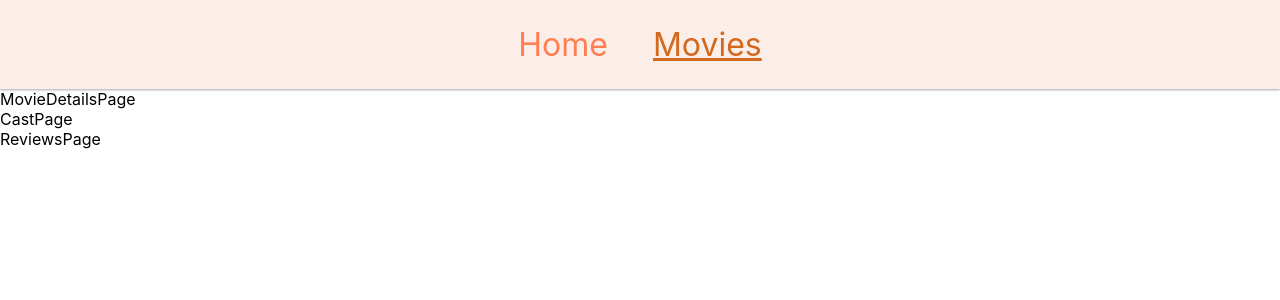
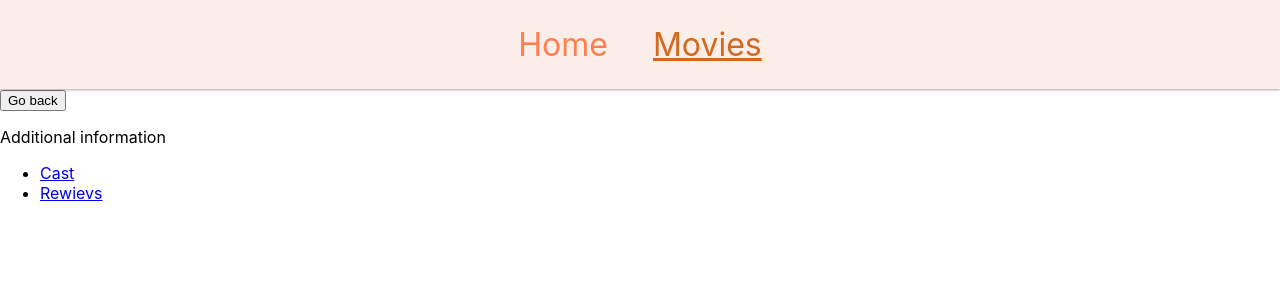
Before and after one commit to KaterynaMal/goit-react-hw-05-movies, a React (Create React App) app: page /goit-react-hw-05-movies/movies/1 in a window 1280 px wide. Shown: the top 300 px of the page. Built offline with nearby package versions, Linux system fonts and the light colour scheme; no server answers.

Commit message:
cast,reviews

```diff
--- a/src/pages/CastPage.jsx
+++ b/src/pages/CastPage.jsx
@@ -1,8 +1,61 @@
-import React from 'react'
+import { useEffect, useState } from 'react';
+import React from 'react';
+import { useParams, Link, useLocation } from 'react-router-dom';
+
+import { requestMovies } from 'services/api';
 
 const CastPage = () => {
+  const { movieId } = useParams();
+  const [cast, setCast] = useState(null);
+  const location = useLocation();
+  const [backLink] = useState(location.state?.from ?? '/');
+
+
+  useEffect(() => {
+    if (!movieId) return;
+
+    const fetchCast = async () => {
+      try {
+        const endpoint = `/movie/${movieId}/credits`;
+        const result = await requestMovies(endpoint);
+        setCast(result.cast);
+      } catch (error) {
+        console.error('Error:', error.message);
+      }
+    };
+    fetchCast();
+  }, [movieId]);
+
   return (
-    <div>CastPage</div>
-  )
-}
-export default CastPage ;
+    <div>
+      <Link to={backLink}>
+        <button type='button'>Go back</button>
+      </Link>
+      {cast && (
+        <ul>
+          {cast.map(actor => (
+            <li
+              key={
+                cast.some(child => child.id === actor.id)
+                  ? actor.id + Math.floor(Math.random() * 1000000)
+                  : actor.id
+              }
+            >
+              <img
+                src={
+                  actor.profile_path
+                    ? `https://image.tmdb.org/t/p/w200/${actor.profile_path}`
+                    : 'https://lh3.googleusercontent.com/pw/ABLVV84zci9C9zWeXHgV9_NUIfxRzW_2SyA3whYBaXKw-mF-AB8bYqM2abi0T5518xnJmjAH0f2AkDYz8PGjJHkORp7Czcuw7_oK_ZRVlep-TCCFXh98G7GA7i5EeVXXnr2PrwMOwAHPqxnlDQ5_lKz0__rZQw=w600-h600-s-no-gm?authuser=0'
+                }
+                alt={actor.name}
+              />
+              <p>{actor.name}</p>
+              <p>Character: {actor.character}</p>
+            </li>
+          ))}
+        </ul>
+      )}
+    </div>
+  );
+};
+export default CastPage;
--- a/src/pages/MovieDetailsPage.jsx
+++ b/src/pages/MovieDetailsPage.jsx
@@ -1,12 +1,59 @@
-import React from 'react';
-import CastPage from './CastPage';
-import ReviewsPage from './ReviewsPage';
+import React, { useEffect, useState,  } from 'react';
+import { Link, useLocation, useParams } from 'react-router-dom';
+import { requestMovies } from 'services/api';
+
 
 const MovieDetailsPage = () => {
+  const location = useLocation();
+  const [backLink] = useState(location.state?.from ?? '/');
+  const { movieId } = useParams();
+  const [movie, setMovie] = useState(null)
+
+  useEffect(() => {
+    const fetchMoviesDetails = async () => {
+      try {
+        const endpoint = `/movie/${movieId}`;
+        const result = await requestMovies(endpoint);
+        setMovie(result);
+      } catch (error) {
+        console.error('Error:', error.message);
+      }
+    };
+
+    fetchMoviesDetails();
+  }, [movieId]);
+
   return (
-    <div>MovieDetailsPage
-      <CastPage></CastPage>
-      <ReviewsPage></ReviewsPage>
+    <div>
+      <Link to={backLink}>
+        <button type='button'>Go back</button>
+      </Link>
+
+      {movie && (
+        <div>
+          {movie.poster_path && <img src={`https://image.tmdb.org/t/p/w200/${movie.poster_path}`} alt={movie.title}/>}
+          <h2>{movie.title}</h2>
+          <p>User Score: {String(movie.popularity).slice(0, 2)}%</p>
+          <h3>Overview</h3>
+          <p>{movie.overview}</p>
+          <h3>Genres</h3>
+          <p>{movie.genres.map(item => item.name).join(', ') }</p>
+        </div>
+      )}
+
+      <p>Additional information</p>
+      <ul>
+        <li>
+          <Link to={`/movies/${movieId}/cast`}>Cast</Link>
+        </li>
+
+        {/* <li><Link to={'cast'}>Cast</Link></li> */}
+        <li><Link to={'reviews'}>Rewievs</Link></li>
+
+      </ul>
+
+
+
     </div>
   )
 }
--- a/src/pages/MoviesPage.jsx
+++ b/src/pages/MoviesPage.jsx
@@ -1,9 +1,15 @@
 import React from 'react';
 
 import { SearchMowies } from 'components/SearchMowies/SearchMowies';
+import { useParams } from 'react-router-dom';
+import { useEffect } from 'react';
 
 const MoviesPage = () => {
+  const { movieId } = useParams();
 
+  useEffect(() => {
+    if (!movieId) return
+  }, [movieId])
 
   return (
     <div>
--- a/src/pages/ReviewsPage.jsx
+++ b/src/pages/ReviewsPage.jsx
@@ -1,8 +1,50 @@
-import React from 'react'
+import React, { useEffect, useState } from 'react';
+import { useParams, Link, useLocation } from 'react-router-dom';
+
+import { requestMovies } from 'services/api';
 
 const ReviewsPage = () => {
+  const { movieId } = useParams();
+  const [review, setReview] = useState(null);
+
+  const location = useLocation();
+  const [backLink] = useState(location.state?.from ?? '/');
+
+  useEffect(() => {
+    if (!movieId) return;
+
+    const fetchReview = async () => {
+      try {
+        const endpoint = `/movie/${movieId}/reviews`;
+        const result = await requestMovies(endpoint);
+        setReview(result.results);
+      } catch (error) {
+        console.error('Error:', error.message);
+      }
+    };
+    fetchReview();
+  }, [movieId]);
+
   return (
-    <div>ReviewsPage</div>
-  )
-}
-export default ReviewsPage ;
+    <div>
+      <Link to={backLink}>
+        <button type="button">Go back</button>
+      </Link>
+
+
+      {review && review.length > 0 ? (
+        <ul>
+          {review.map(post => (
+            <li key={post.id}>
+              <h3>{post.author}</h3>
+              <p>{post.content}</p>
+            </li>
+          ))}
+        </ul>
+      ) :
+      <p>We don't have any reviews for this movie</p>
+      }
+    </div>
+  );
+};
+export default ReviewsPage;
```
